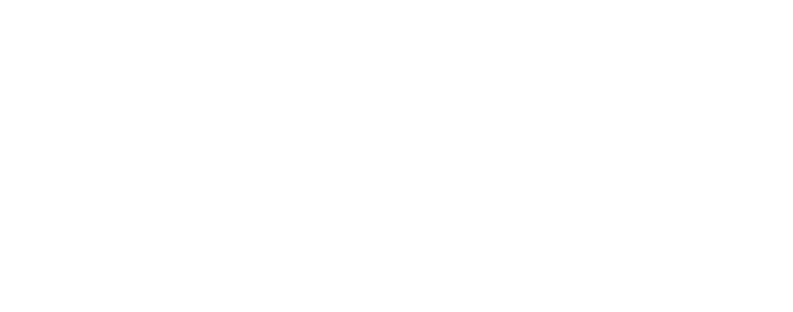
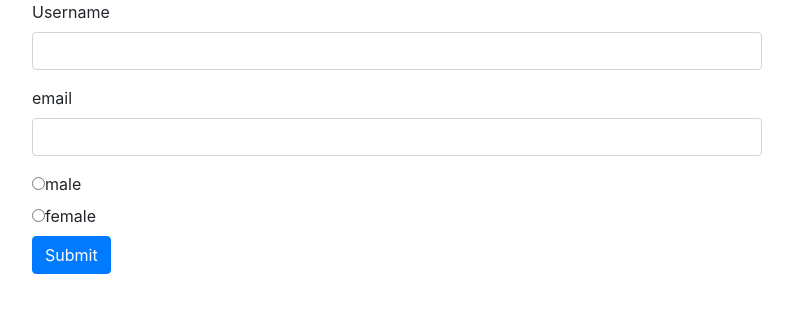
Before and after one commit to Sandro81/section15-reactive-setup-form, an Angular app: page / in a window 1280 px wide. Shown: the top 312 px of the page, without its empty margins (53-846 px from the left). Built offline with nearby package versions, Linux system fonts and the light colour scheme.

Commit message:
section15 reactive setup form

```diff
--- a/src/app/app.component.html
+++ b/src/app/app.component.html
@@ -2,95 +2,30 @@
   <div class="row">
     <div class="col-xs-12 col-sm-10 col-md-8 col-sm-offset-1 col-md-offset-2">
 
-      <form (ngSubmit)="onSubmit()" #f="ngForm">
-        <div id="user-data"
-             ngModelGroup="userData"
-             #userData="ngModelGroup">
+      <form>
         <div class="form-group">
           <label for="username">Username</label>
           <input
             type="text"
             id="username"
-              class="form-control"
-              ngModel
-              name="username"
-              required>
-          </div>
-          <button class="btn btn-default" type="button" (click)="suggestUserName()">Suggest an Username</button>
-          <div class="form-group">
-            <label for="email">Mail</label>
-            <input type="email"
-                   id="email"
-                   name="email"
-                   ngModel
-                   class="form-control"
-                   required
-                   email
-                   #email="ngModel">
-          </div>
-          <p *ngIf="!email.valid && email.touched" class="help-block">Please enter a valid value!</p>
+            class="form-control">
         </div>
         <div class="form-group">
-          <label for="textarea">textarea</label>
-          <textarea
-            id="textarea"
-            name="questionAnswer"
-            rows="3"
-            class="form-control"
-            [(ngModel)]="answer">
-          </textarea>
-        </div>
-        <p>Your reply: {{answer}}</p>
-        <p *ngIf="!userData.valid && userData.touched">User Data is invalid!</p>
-        <div class="form-group">
-          <label for="secret">Secret Questions</label>
-          <select
-            class="form-control"
-            id="secret"
-            [ngModel]="defaultQuestion"
-            name="secret">
-            <option value="pet">Your first Pet?</option>
-            <option value="teacher">Your first teacher?</option>
-          </select>
+          <label for="email">email</label>
+          <input
+            type="text"
+            id="email"
+            class="form-control">
         </div>
         <div class="radio" *ngFor="let gender of genders">
-          <div class="form-check">
+          <label>
             <input
-              class="form-check-input"
               type="radio"
-              name="gender"
-              ngModel
-              [value]="gender"
-              [id]="gender"
-              required="">
-            <label class="form-check-label" [for]="gender">
-              {{gender}}
+              [value]="gender">{{ gender }}
           </label>
         </div>
-        </div>
-
-        <button
-          type="submit"
-          class="btn btn-primary"
-          [disabled]="!f.valid">
-          Submit</button>
+        <button class="btn btn-primary" type="submit">Submit</button>
       </form>
-      <br>
-      <div class="card">
-        <div class="card-body" *ngIf="submitted">
-          <h5 class="card-title">Your Data </h5>
-          <p class="card-text">
-          <p>Username: {{user.username}}</p>
-          <p>Mail: {{user.email}}</p>
-          <p>Secret Question: Your first {{user.secretQuestion}}</p>
-          <p>Answer: {{user.answer}}</p>
-          <p>Gender: {{user.gender}}</p>
-        </div>
-      </div>
-
-    </div>
-  </div>
-</div>
 
 
       <!--
--- a/src/app/app.component.ts
+++ b/src/app/app.component.ts
@@ -6,5 +6,5 @@
   styleUrls: ['./app.component.css']
 })
 export class AppComponent {
-  title = 'section15-reactive-setup-form';
+  genders = ['male', 'female'];
 }
--- a/src/app/app.module.ts
+++ b/src/app/app.module.ts
@@ -1,7 +1,8 @@
 import { BrowserModule } from '@angular/platform-browser';
 import { NgModule } from '@angular/core';
+import { FormsModule } from '@angular/forms';
 
-import { AppRoutingModule } from './app-routing.module';
+
 import { AppComponent } from './app.component';
 
 @NgModule({
@@ -10,7 +11,7 @@
   ],
   imports: [
     BrowserModule,
-    AppRoutingModule
+    FormsModule,
   ],
   providers: [],
   bootstrap: [AppComponent]
```
Lines whose indentation alone changed are shown as unchanged.
